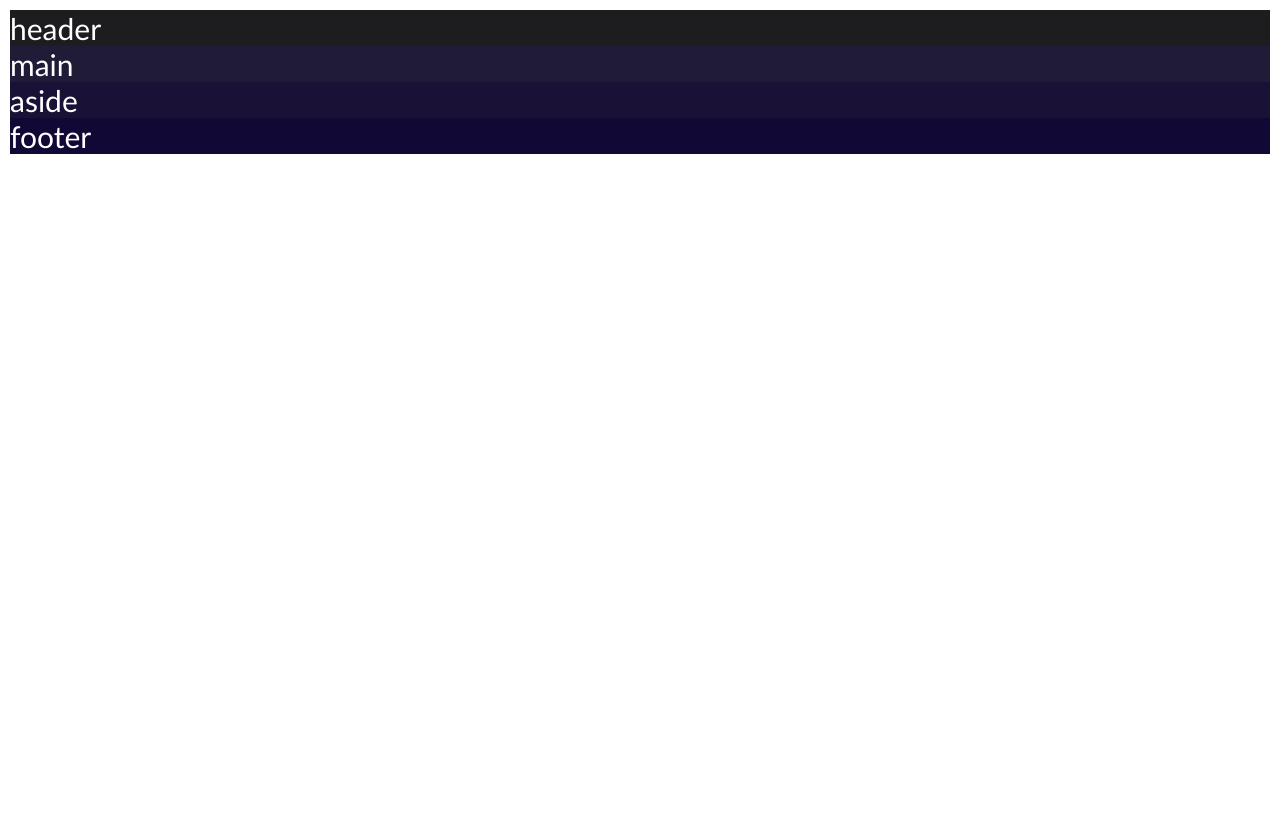
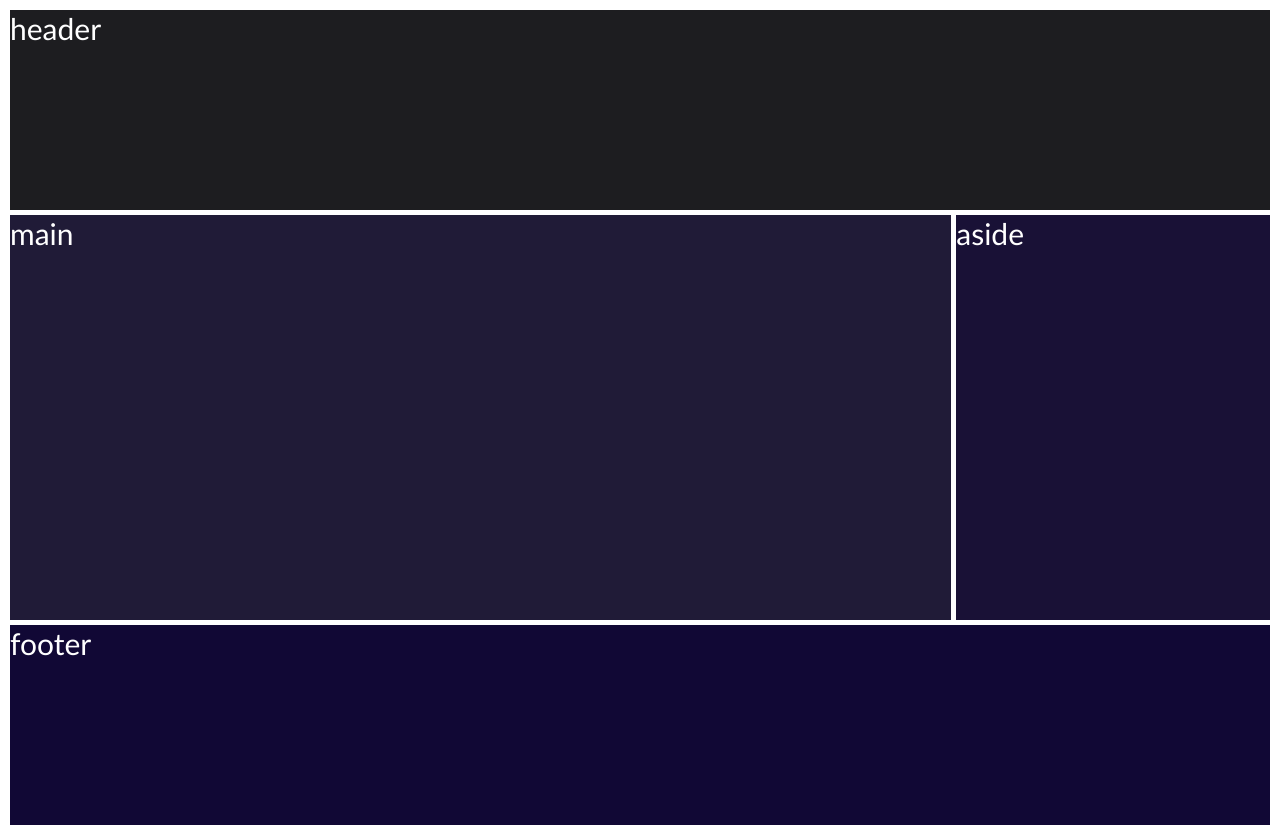
Before and after one commit to GuilhermoPayossin/frontEndPrimeiroAno, a plain HTML site: page grid-arquivos/04-layout-simples-2/index.html in a window 1280 px wide. Before the commit the page ends 800 px from the top, so only its background shows below. Drawn offline with Linux system fonts and the light colour scheme.

Commit message:
Add files via upload

```diff
--- a/grid-arquivos/03-layout-simples-1/css/style.css
+++ b/grid-arquivos/03-layout-simples-1/css/style.css
@@ -18,20 +18,32 @@ body {
     padding: 1rem;
     color: #fff;
     font-size: 3rem;
+    display: grid;
+    grid-template-columns: 3fr 1fr;
+    grid-template-rows: 20vh 70vh 10vh;
+    gap: 5px;
+
 }
 
 header {
     background-color: hsl(252, 6%, 12%);
+    grid-column-start: 1;
+    grid-column-end: 3;
 }
 
 main {
     background-color: hsl(252, 35%, 16%);
+    grid-column-start: 1;
+    grid-column-end: 2;
 }
 
 aside {
     background-color: hsl(252, 52%, 14%);
+    grid-column-start: 2;
+    grid-column-end: 3;
 }
 
 footer {
     background-color: hsl(252, 74%, 12%);
+    grid-column: 1 / 3;
 }
--- a/grid-arquivos/04-layout-simples-2/css/style.css
+++ b/grid-arquivos/04-layout-simples-2/css/style.css
@@ -17,20 +17,38 @@ body {
     padding: 1rem;
     color: #fff;
     font-size: 3rem;
+    display: grid;
+    grid-template-columns: 3fr 1fr;
+    /* grid-template-rows: 20vh 70vh 10vh; */
+    grid-auto-rows: 200px;
+    gap: 5px;
+
+    grid-template-areas:
+
+    'header header'
+    'main aside'
+    'main aside'
+    'footer footer'
+
+    ;
 }
 
 header {
     background-color: hsl(252, 6%, 12%);
+    grid-area: header;
 }
 
 main {
     background-color: hsl(252, 35%, 16%);
+    grid-area: main;
 }
 
 aside {
     background-color: hsl(252, 52%, 14%);
+    grid-area: aside;
 }
 
 footer {
     background-color: hsl(252, 74%, 12%);
+    grid-area: footer;
 }
--- a/grid-arquivos/05-layout/css/style.css
+++ b/grid-arquivos/05-layout/css/style.css
@@ -19,8 +19,29 @@ body {
     margin: 20px auto;
     width: 90%;
     min-height: 95vh;
+    display: grid;
+    gap: 5px;
+    grid-template-columns: 1fr 1fr 1fr;
+    grid-template-areas:
+
+    'box1 box1 box1'
+    'box2 box2 box3'
+    'box2 box2 box3'
+    'box4 box5 box5'
+    'box4 box5 box5'
+    'box4 box5 box5'
+    'box6 box6 box6'
+
+    ;
 }
 
 .box {
     background-color: #ccc;
 }
+
+.box1{grid-area: box1;}
+.box2{grid-area: box2;}
+.box3{grid-area: box3;}
+.box4{grid-area: box4;}
+.box5{grid-area: box5;}
+.box6{grid-area: box6;}
--- a/grid-arquivos/06-layout/css/style.css
+++ b/grid-arquivos/06-layout/css/style.css
@@ -11,13 +11,16 @@ html {
 body {
     font-size: 1.6rem;
     font-family: calibri;
-    background-color: #000;
+    background-color: #e03030;
 }
 
 .container {
     max-width: 1100px;
     margin: auto;
     padding: 2rem;
+    display: grid;
+    gap: 16px;
+    grid-template-columns: repeat(auto-fit, minmax(300px, 1fr));
 }
 
 .box {
@@ -28,4 +31,5 @@ body {
 .photo {
     width: 100%;
     height: 300px;
+    object-fit: cover;
 }
--- /dev/null
+++ b/grid-arquivos/07-column-span/css/styles.css
@@ -0,0 +1,53 @@
+* {
+    margin: 0;
+    padding: 0;
+    box-sizing: border-box;
+    font-family: calibri;
+}
+
+h2 {
+    font-size: 2rem;
+    margin: 2rem 4rem 1rem;
+}
+
+.container {
+    width: 90%;
+    margin: 1rem auto;
+    display: grid;
+    grid-template-columns: repeat(3, 1fr);
+    grid-auto-rows: 50px;
+    grid-auto-columns: 100px;
+    grid-auto-flow: dense;
+}
+
+.box {
+    border: 1px solid #999;
+    text-align: center;
+    align-content: center;
+}
+
+.ex1 .box1 {
+    grid-column: 3;
+}
+
+.ex1 .box2 {
+    grid-column: 2;
+}
+
+.ex2 .box1 {
+    grid-column: span 3;
+    grid-row: span 2;
+}
+
+.ex2 .box3 {
+    grid-column: span 2;
+}
+
+.ex2 .box4 {
+    grid-column: span 3;
+    grid-row: span 3;
+}
+
+.ex2 .box5 {
+    grid-column: span 2;
+}
```
Also changed, not shown: grid-arquivos/07-column-span/index.html (added, +34 -0 lines).
